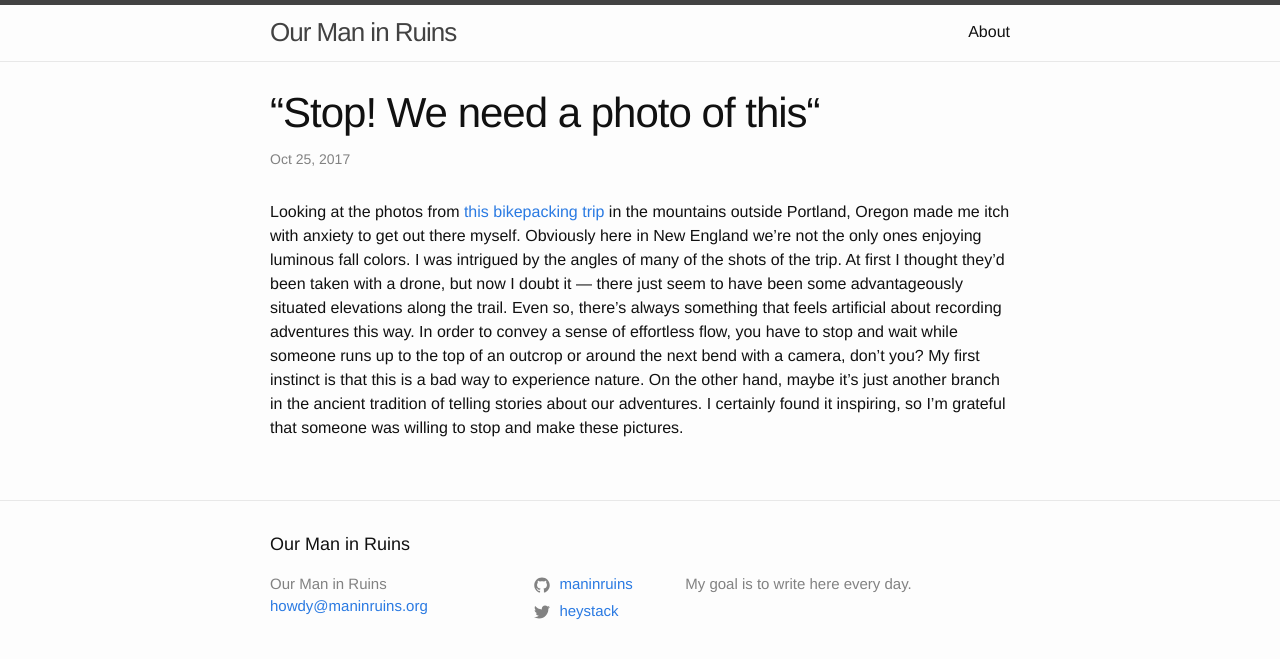
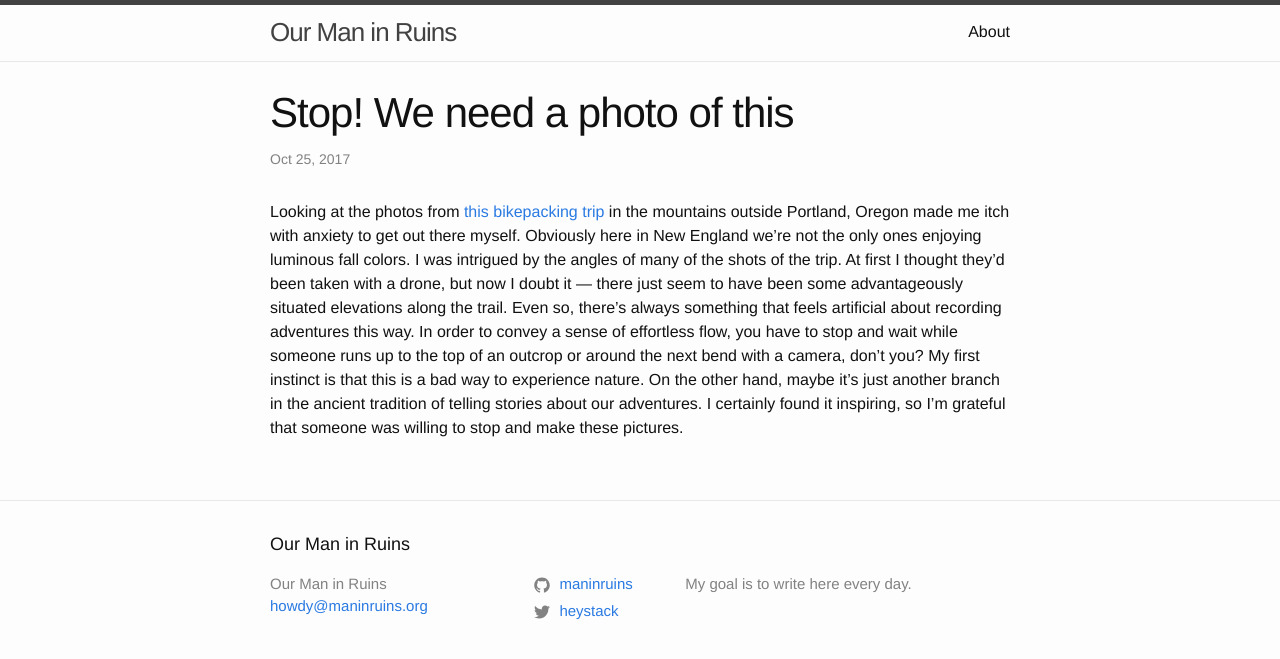
Before and after one commit to maninruins/maninruins.github.io, a Jekyll site: the page built from _posts/2017-10-24-stop-we-need-a-photo-of-this.markdown, in a window 1280 px wide. Shown: the top 659 px of the page. Built offline with Jekyll 4.4.1, drawn with Linux system fonts in a browser that asks for light colours.

```diff
--- a/_posts/2017-10-24-stop-we-need-a-photo-of-this.markdown
+++ b/_posts/2017-10-24-stop-we-need-a-photo-of-this.markdown
@@ -1,6 +1,6 @@
 ---
 layout: post
-title:  “Stop! We need a photo of this“
+title:  "Stop! We need a photo of this"
 date:   2017-10-24 20:28:00 -0400
 categories: adventure bikes
 ---
```
